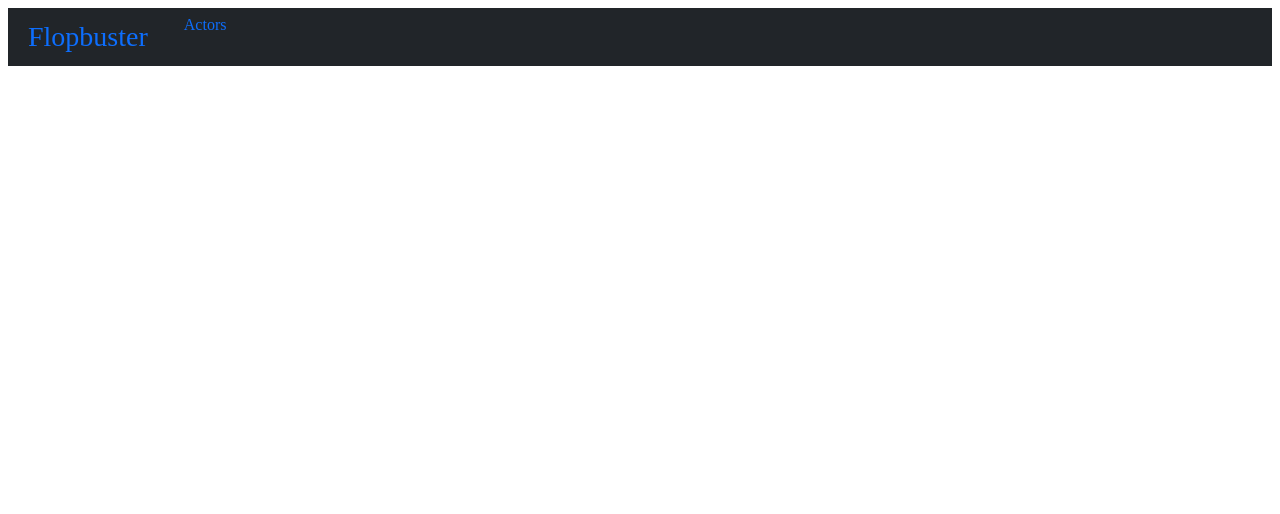
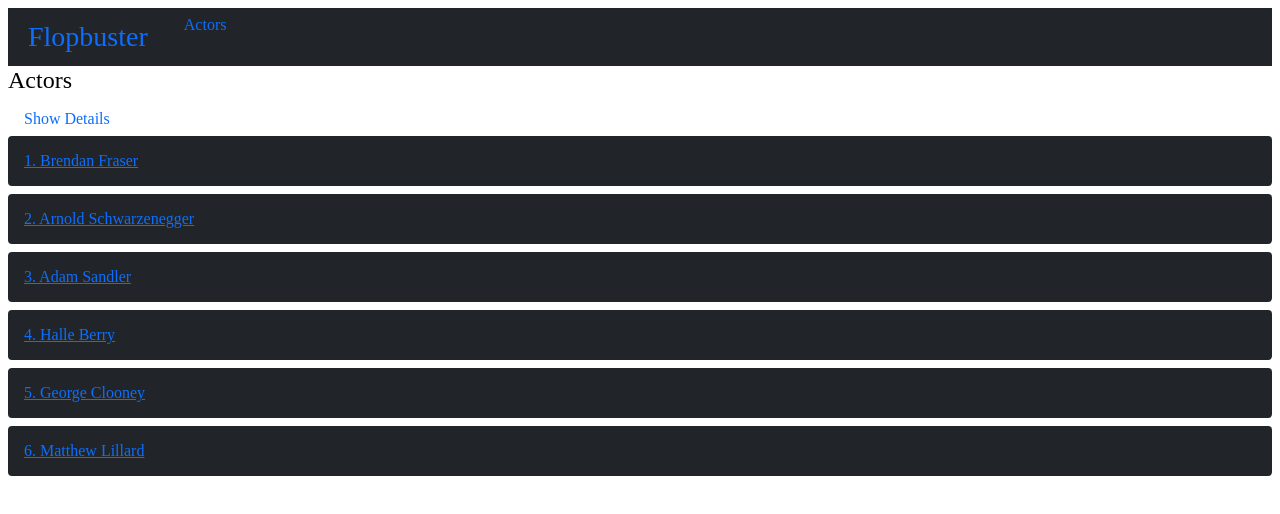
Before and after one commit to hardik-kapoor/flopmovies, an Angular app: page /actors in a window 1280 px wide. Before the commit this address led to /. Shown: the top 514 px of the page. Built offline with nearby package versions, Linux system fonts and the light colour scheme.

Commit message:
added everything, check Cancel implementation

```diff
--- a/src/app/actor-edit/actor-edit.component.html
+++ b/src/app/actor-edit/actor-edit.component.html
@@ -16,7 +16,7 @@
 
   <button type="submit" class="btn mr-2 btn-primary">Save</button>
 
-  <a>Cancel</a>
+  <a [routerLink]='["/"]' >Cancel</a>
 
 
 </form>
--- a/src/app/actor-edit/actor-edit.component.ts
+++ b/src/app/actor-edit/actor-edit.component.ts
@@ -1,22 +1,28 @@
 import { Component, OnInit } from '@angular/core';
 import {ActorListService} from '../actor-list/actor-list.service';
+import { ActivatedRoute, Router } from '@angular/router'
 
 @Component({
   selector: 'app-actor-edit',
   templateUrl: './actor-edit.component.html',
-  styles: [
-  ]
+  styleUrls: ['../../../node_modules/bootstrap/dist/css/bootstrap.css'],
 })
 export class ActorEditComponent implements OnInit {
 
   actor;
-  constructor(private actorlistservice:ActorListService) { }
+  constructor(private actorlistservice:ActorListService,private route:ActivatedRoute,private router:Router) { }
 
   ngOnInit(): void {
-    let id=0;
-    this.actorlistservice.getActor(id).subscribe(ret=>{
-      this.actor=ret;
+    this.route.paramMap.subscribe(ret=>{
+      let id=ret.get('id');
+      this.actorlistservice.getActor(+id).subscribe(ret=>{
+        this.actor=ret;
+      })
     })
   }
 
+  onCancelClick(){
+    this.router.navigate(["/actors"]);
+  }
+
 }
--- a/src/app/actor-list/actor-list.component.css
+++ b/src/app/actor-list/actor-list.component.css
@@ -0,0 +1 @@
+@import "~bootstrap/dist/css/bootstrap.css";
--- a/src/app/actor-list/actor-list.component.html
+++ b/src/app/actor-list/actor-list.component.html
@@ -1,13 +1,12 @@
 <div>
     <h4>Actors</h4>
-    <a
-      >Show Details</a>
+    <a class="nav-link" [routerLink]='["/actors"]' [queryParams]='{showDetails:"true"}'>Show Details</a>
 
 
     <div *ngFor="let actor of actors; index as i"
       class="bg-dark text-light p-3 rounded mb-2"
       >
-      <a >{{(i+1) + '. ' + actor.name}}</a>
+      <a [routerLink]='[actor.id,"edit"]'>{{(i+1) + '. ' + actor.name}}</a>
       <div *ngIf="showDetails">
         <div>Flop: {{actor.movieTitle}}</div>
         <div>DOB: {{actor.born}}</div>
--- a/src/app/actor-list/actor-list.component.ts
+++ b/src/app/actor-list/actor-list.component.ts
@@ -1,5 +1,6 @@
 import { Component, OnInit } from '@angular/core';
 import { ActorListService } from './actor-list.service';
+import {ActivatedRoute} from '@angular/router'
 
 @Component({
   selector: 'app-actor-list',
@@ -9,16 +10,27 @@ import { ActorListService } from './actor-list.service';
 export class ActorListComponent implements OnInit {
 
   actors;
-  showDetails;
+  showDetails:boolean=false;
 
-  constructor(private actorlistservice:ActorListService) { }
+  constructor(private actorlistservice:ActorListService,private route:ActivatedRoute) { }
 
   ngOnInit(): void {
 
-    this.actorlistservice.getActorList()
-    .subscribe(actors => {
-      this.actors = actors;
-    })
+    this.route.queryParams.subscribe(
+      qps=>{
+        if(!!qps.showDetails)
+        {
+          this.showDetails=true;
+        }
+        else{
+          this.showDetails=false;
+        }
+        this.actorlistservice.getActorList()
+        .subscribe(actors => {
+          this.actors = actors;
+        })
+      }
+    )
 
   }
 
--- a/src/app/app.component.html
+++ b/src/app/app.component.html
@@ -1,5 +1,7 @@
 <nav class="nav bg-dark d-flex ">
-  <h3 class="text-light m-1"><a class="nav-link" >Flopbuster</a></h3>
+  <h3 class="text-light m-1"><a class="nav-link" [routerLink]='["/"]'>Flopbuster</a></h3>
 
-  <a class="nav-link" >Actors</a>
+  <a class="nav-link" [routerLink]='["/actors"]' >Actors</a>
 </nav>
+
+<router-outlet></router-outlet>
```
Also changed, not shown: src/assets/router-table.ts (+8 -1 lines).
